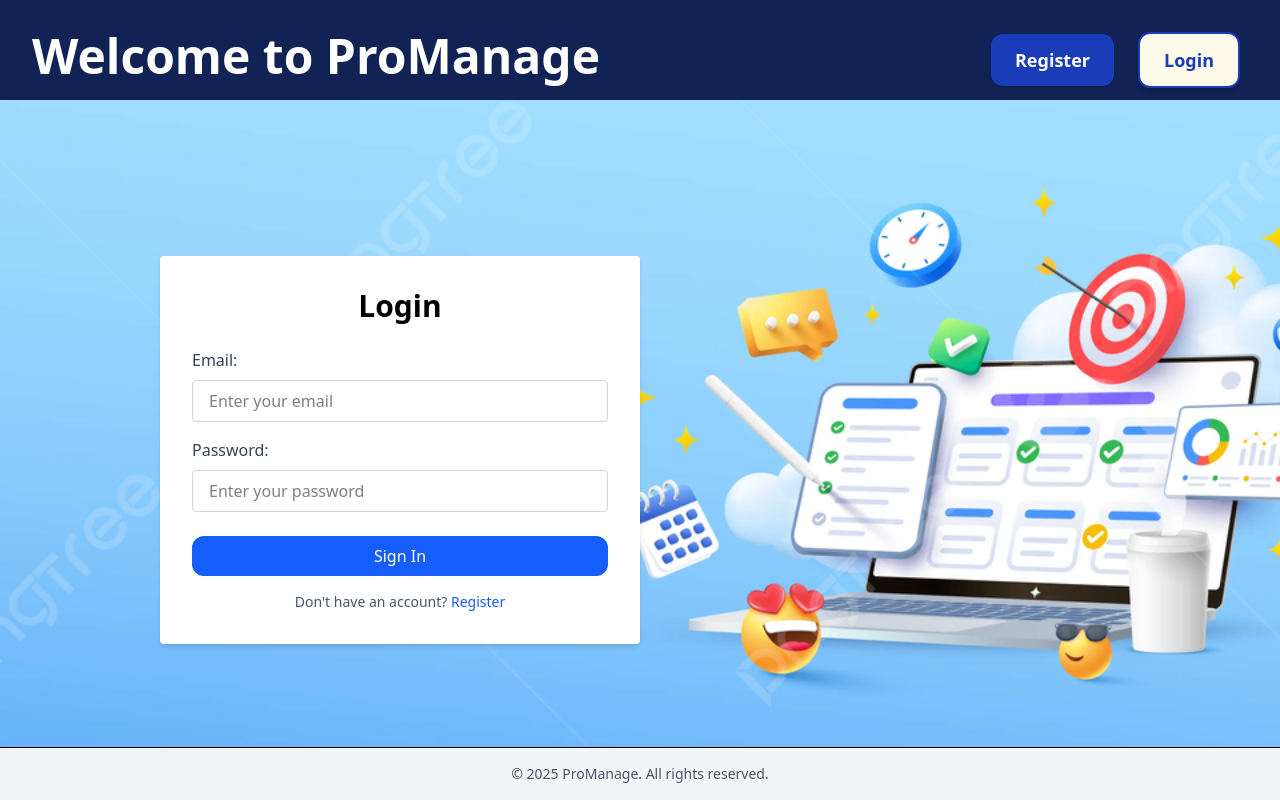
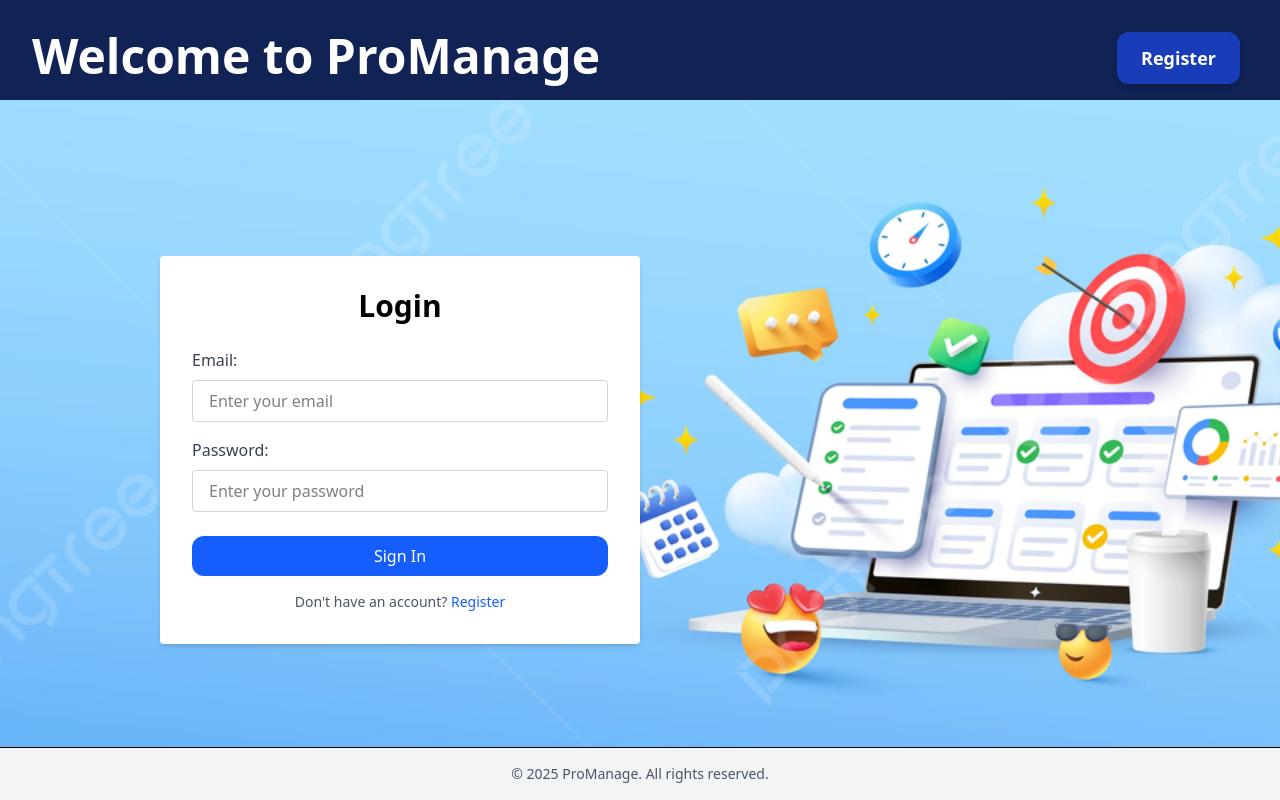
Before and after one commit to Hrittika321/ProManage, a React app: page /landing/login in a window 1280 px wide. Shown: the top 800 px of the page. Built offline with nearby package versions, Linux system fonts and the light colour scheme; the HTML template or start-up script is replaced by a standard one.

Commit message:
Changes in login and register button appearence

```diff
--- a/src/components/Landing/Landing.jsx
+++ b/src/components/Landing/Landing.jsx
@@ -1,6 +1,16 @@
-import { NavLink, Outlet } from "react-router";
+import { useEffect, useState } from "react";
+import { NavLink, Outlet, useLocation } from "react-router";
 
 function Landing() {
+  const location = useLocation();
+  const [login, setLogin] = useState(false);
+  const [register, setRegister] = useState(false);
+
+  useEffect(() => {
+    setLogin(location.pathname.includes("login"));
+    setRegister(location.pathname.includes("register"));
+  }, [location.pathname]);
+
   return (
     <div className="fixed inset-0 h-screen w-screen bg-[url('./assets/landing_bg.jpg')] bg-cover bg-center">
       <div className="flex h-full w-full">
@@ -12,21 +22,25 @@
               </h1>
               <div className="space-x-6 pr-10">
 
+                {!register && (
                   <button className="px-6 py-3 text-lg font-semibold rounded-xl bg-blue-800 text-white hover:bg-blue-900 shadow-md">
                     <NavLink to="/landing/register">Register</NavLink>
                   </button>
+                )}
+
+                {!login && (
                   <button className="px-6 py-3 text-lg font-semibold rounded-xl bg-amber-50 border-2 border-blue-800 text-blue-800 hover:bg-blue-100 shadow-md">
                     <NavLink to="/landing/login">Login</NavLink>
                   </button>
+                )}
               </div>
             </div>
           </div>
-          <div className="flex justify-centre align-middle flex-7">
+          <div className="flex justify-center items-center flex-7">
             <Outlet />
           </div>
         </div>
       </div>
-      ;
     </div>
   );
 }
```
Lines whose indentation alone changed are shown as unchanged.
